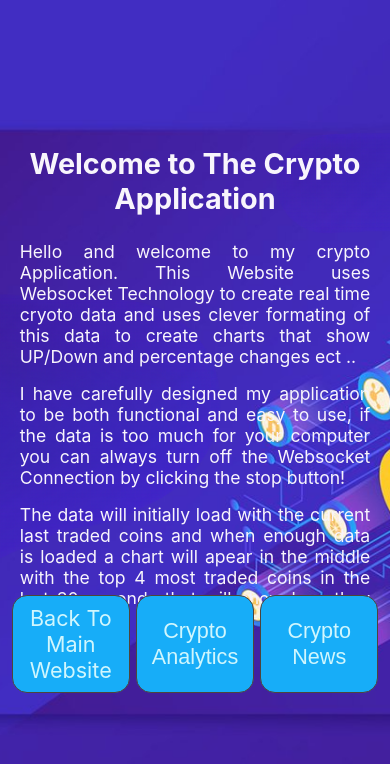
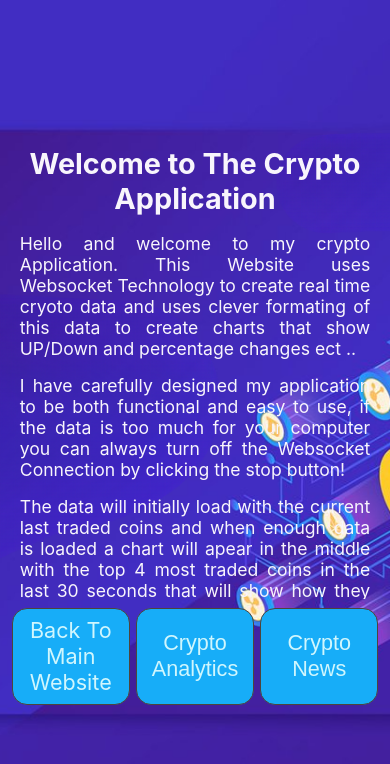
Before and after one commit to Outlain/cryptoWebsite-V2, a React (Create React App) app: page / in a window 390 px wide. Shown: the top 764 px of the page. Built offline with nearby package versions, Linux system fonts and the light colour scheme.

Commit message:
optimized landingpage for mobile

```diff
--- a/src/App.css
+++ b/src/App.css
@@ -485,10 +485,12 @@ button {
     font-size: 1.8rem;
   }
   .landingpage-button {
-    margin: 0vh;
+    margin-top: 1.5vh;
     margin-right: 0;
   }
   .landingpage-paragraph {
+    padding: 0.5vh 0vh;
+    margin: 0.5vh 0vh;
     font-size: 1.1rem;
   }
   .landingpage button {
```
